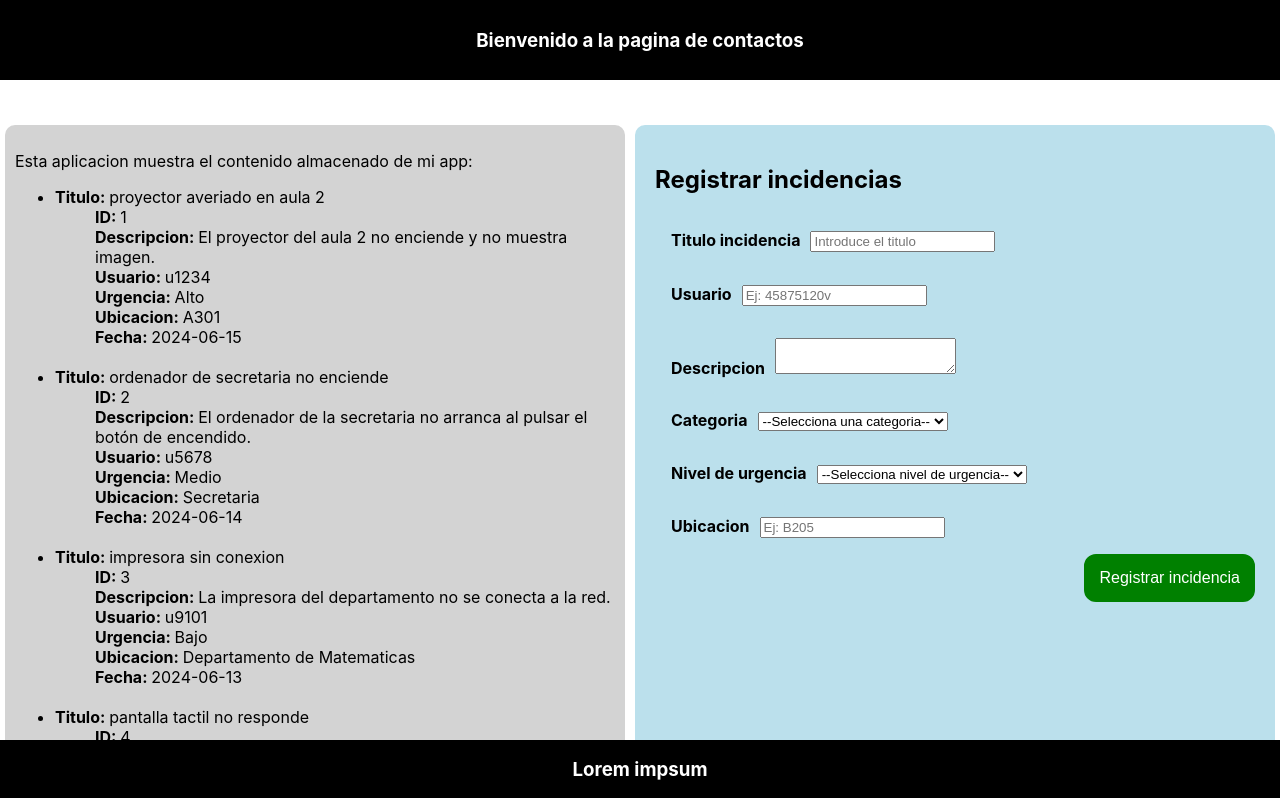
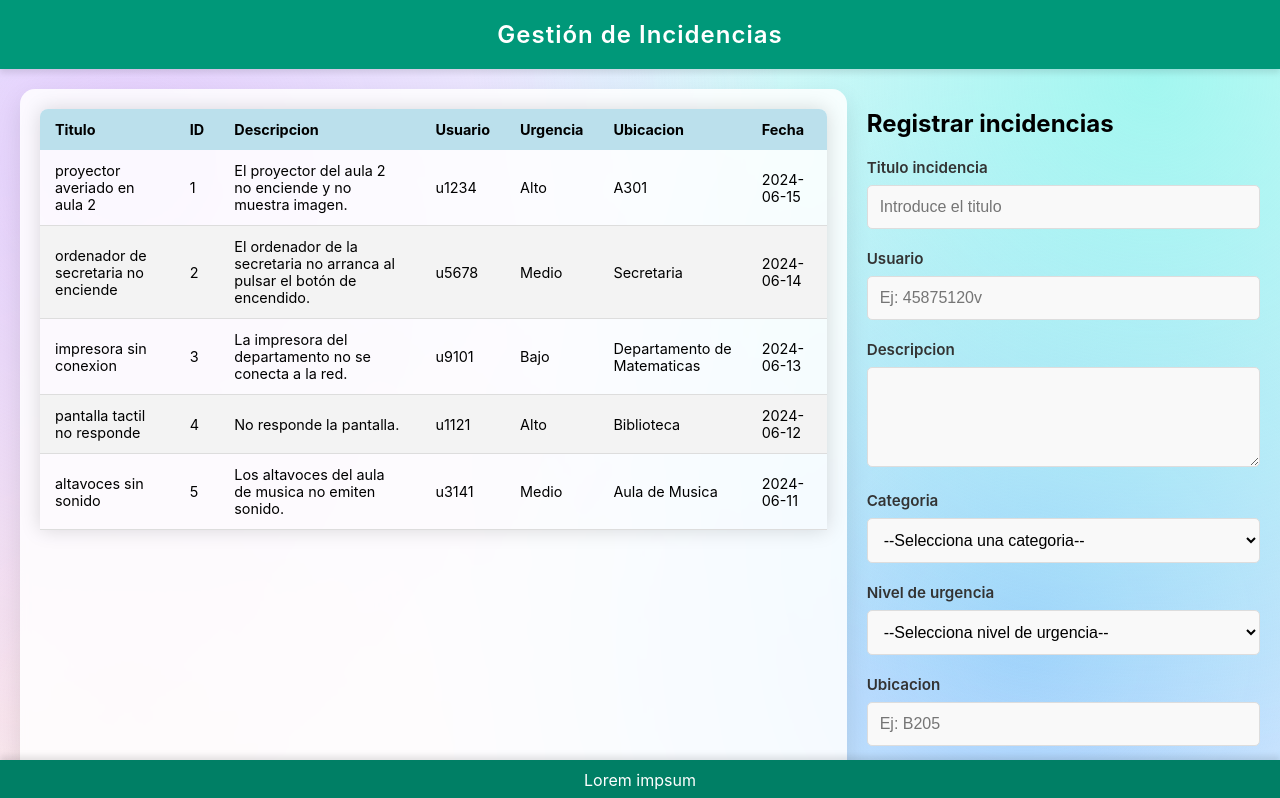
Before and after one commit to JavierAfonsoM/proyectoReact, a React (Create React App) app: page / in a window 1280 px wide. Shown: the top 798 px of the page. Built offline with nearby package versions, Linux system fonts and the light colour scheme.

Commit message:
Agregar cambios para UT04_ACT1c

```diff
--- a/src/components/Form.css
+++ b/src/components/Form.css
@@ -1,28 +1,86 @@
-.elemento-form {
-   padding: 16px;
-   border: 1px  ;
-}
-
-.elemento-form-button{
-   background-color: green;
-   color: white ;
-   font-size: medium;
-   border-radius: 12px;
-   padding: 5px;
-   border: 10px solid green;
-   float: right;
+.form-container {
+  max-width: 500px;
+  margin: 30px auto;
+  padding: 30px;
+  background-color: #ffffff;
+  border-radius: 8px;
+  box-shadow: 0 0 20px rgba(0, 0, 0, 0.1);
 
 }
 
-label{
-   padding-right: 10px;
-   font-weight: bold;
-
+.form-container h2 {
+  text-align: center;
+  color: #009879;
+  margin-bottom: 25px;
+  text-transform: uppercase;
+  font-size: 1.5rem;
+  letter-spacing: 1px;
 }
 
-input:focus{
 
-   background-color: rgba(46, 43, 43, 0.61);
-   color: white;
-   font-weight: bold;
+.elemento-form {
+  margin-bottom: 20px;
 }
+
+
+.elemento-form label {
+  display: block;
+  margin-bottom: 8px;
+  font-weight: 600;
+  color: #333;
+  font-size: 0.95em;
+}
+
+
+.elemento-form input[type="text"],
+.elemento-form select,
+.elemento-form textarea {
+  width: 100%;
+  padding: 12px;
+  border: 1px solid #ddd;
+  border-radius: 5px;
+  box-sizing: border-box;
+  font-size: 1em;
+  transition: border-color 0.3s ease;
+  background-color: #f9f9f9;
+}
+
+
+.elemento-form input:focus,
+.elemento-form select:focus,
+.elemento-form textarea:focus {
+  outline: none;
+  border-color: #009879;
+  background-color: #fff;
+  box-shadow: 0 0 5px rgba(0, 152, 121, 0.2);
+}
+
+
+.elemento-form textarea {
+  min-height: 100px;
+  resize: vertical;
+}
+
+
+.elemento-form-button {
+  width: 100%;
+  padding: 14px;
+  background-color: #009879;
+  color: white;
+  border: none;
+  border-radius: 5px;
+  font-size: 1.1em;
+  font-weight: bold;
+  cursor: pointer;
+  transition: background-color 0.3s ease, transform 0.1s;
+  margin-top: 10px;
+}
+
+
+.elemento-form-button:hover {
+  background-color: #007f65;
+}
+
+.elemento-form-button:active {
+  transform: scale(0.98);
+}
--- a/src/components/Form.js
+++ b/src/components/Form.js
@@ -1,7 +1,4 @@
 import './Form.css';
-
-
-
 
 function Form(props) {
 
@@ -15,7 +12,9 @@ function Form(props) {
             form.categoria.value,
             form.nivel.value,
             form.ubicacion.value
-        )
+        );
+        alert("Incidencia registrada con exito");
+        form.reset();
     }
 
 
--- /dev/null
+++ b/src/components/MiLista.css
@@ -0,0 +1,43 @@
+
+.tablaLista {
+  width: 100%;
+  border-collapse: collapse;
+  font-size: 0.9em;
+  min-width: 400px;
+  box-shadow: 0 0 20px rgba(0, 0, 0, 0.15);
+  border-radius: 8px 8px 0 0;
+  overflow: hidden;
+}
+
+.tablaLista thead tr {
+  background-color: rgb(187, 224, 236);
+  color: #000000;
+  text-align: left;
+  font-weight: bold;
+}
+
+
+.tablaLista th,
+.tablaLista td {
+  padding: 12px 15px;
+}
+
+
+.tablaLista tbody tr {
+  border-bottom: 1px solid #dddddd;
+  transition: all 0.2s ease;
+}
+
+
+.tablaLista tbody tr:nth-of-type(even) {
+  background-color: #f3f3f3;
+}
+
+
+
+.tablaLista tbody tr:hover {
+  background-color: #f1f1f1;
+  color: bold;
+  font-weight: 600;
+  cursor: default;
+}
--- a/src/components/MiLista.js
+++ b/src/components/MiLista.js
@@ -1,24 +1,35 @@
-
+import './MiLista.css';
 
 function MiLista(props) {
 
     return (
         <div>
-            <ul>
-                {props.incidencias.map((i) =>
-                (
-                    < li key={i.id_incidencia} >
-                        <dt> <strong>    Titulo:        </strong> {i.titulo}          </dt>
-                        <dd> <strong>    ID:            </strong> {i.id_incidencia}   </dd>
-                        <dd> <strong>    Descripcion:   </strong> {i.descripcion}     </dd>
-                        <dd> <strong>    Usuario:       </strong> {i.id_usuario}      </dd>
-                        <dd> <strong>    Urgencia:      </strong> {i.nivel_urgencia}  </dd>
-                        <dd> <strong>    Ubicacion:     </strong> {i.ubicacion}       </dd>
-                        <dd> <strong>    Fecha:         </strong> {i.fecha_registro}  </dd>
-                        <br />
-                    </li>
-                ))}
-            </ul >
+            <table className="tablaLista">
+                <thead>
+                    <tr>
+                        <th>Titulo</th>
+                        <th>ID</th>
+                        <th>Descripcion</th>
+                        <th>Usuario</th>
+                        <th>Urgencia</th>
+                        <th>Ubicacion</th>
+                        <th>Fecha</th>
+                    </tr>
+                </thead>
+                <tbody>
+                    {props.incidencias.map((i) => (
+                        <tr key={i.id_incidencia}>
+                            <td>{i.titulo}</td>
+                            <td>{i.id_incidencia}</td>
+                            <td>{i.descripcion}</td>
+                            <td>{i.id_usuario}</td>
+                            <td>{i.nivel_urgencia}</td>
+                            <td>{i.ubicacion}</td>
+                            <td>{i.fecha_registro}</td>
+                        </tr>
+                    ))}
+                </tbody>
+            </table>
         </div>
     )
 
--- a/src/footer/Footer.css
+++ b/src/footer/Footer.css
@@ -1,12 +1,19 @@
-#footer{
-    background-color: black;
+#footer {
+    background-color: #007f65;
     color: white;
     position: fixed;
-    text-align: center;
-
     bottom: 0;
     left: 0;
     width: 100%;
+    text-align: center;
+    padding: 10px 0;
+    font-size: 0.9em;
+    box-shadow: 0 -4px 6px rgba(0, 0, 0, 0.1);
+    z-index: 10;
+}
 
-
+#footer h3 {
+    margin: 0;
+    font-weight: 400;
+    font-size: 1rem;
 }
--- a/src/header/Header.css
+++ b/src/header/Header.css
@@ -1,8 +1,17 @@
-#header{
-    background-color: black;
+#header {
+    background-color: #009879;
     color: white;
+    text-align: center;
+    padding: 20px 0;
+    box-shadow: 0 4px 6px rgba(0, 0, 0, 0.1);
 
-    text-align: center;
-    padding: 10px;
+    position: relative;
+    z-index: 10;
+}
 
+#header h3 {
+    margin: 0;
+    font-weight: 600;
+    letter-spacing: 1px;
+    font-size: 1.5rem;
 }
--- a/src/header/Header.js
+++ b/src/header/Header.js
@@ -2,17 +2,14 @@ import React from "react";
 import './Header.css';
 
 class Header extends React.Component {
-
     render() {
         return (
             <div id="header">
                 <h3>
-                    Bienvenido a la pagina de contactos
+                    Gestión de Incidencias
                 </h3>
             </div>
         );
     }
-
 }
-
 export default Header;
--- a/src/main/App.css
+++ b/src/main/App.css
@@ -1,23 +1,42 @@
 
 
 .contenedor-incidencias {
-  padding-top: 40px;
   display: flex;
-  padding-bottom: 60px;
+  gap: 20px;
+  padding: 20px;
+  padding-bottom: 80px;
+  max-width: 1400px;
+  margin: 0 auto;
 }
 
 main {
-  flex: 1;
-  background-color: lightgray;
-  padding: 10px;
-  border: 5px solid white;
+  flex: 2;
+  background-color: rgba(255, 255, 255, 0.85);
+  padding: 20px;
   border-radius: 15px;
+  box-shadow: 0 10px 25px rgba(0,0,0,0.1);
+  backdrop-filter: blur(5px);
 }
 
+
 aside {
-  width: 600px;
-  background-color: rgb(187, 224, 236);
-  padding: 20px;
-  border: 5px solid white;
-  border-radius: 15px;
+  flex: 1;
+  min-width: 350px;
+  background-color: transparent;
+  border: none;
+  padding: 0;
 }
+
+body {
+  margin: 0;
+  padding: 0;
+  min-height: 100vh;
+  background-color: #f0f8ff;
+  background-image:
+  radial-gradient(circle at 10% 20%, rgba(224, 195, 252, 0.8) 0%, transparent 50%),
+  radial-gradient(circle at 90% 10%, rgba(144, 247, 236, 0.8) 0%, transparent 50%),
+  radial-gradient(circle at 80% 80%, rgba(142, 197, 252, 0.8) 0%, transparent 50%),
+  radial-gradient(circle at 10% 90%, rgba(255, 222, 225, 0.8) 0%, transparent 50%);
+  background-attachment: fixed;
+  background-size: 100% 100%;
+}
--- a/src/main/App.js
+++ b/src/main/App.js
@@ -111,7 +111,6 @@ function App() {
 
 
         <main>
-          <p>Esta aplicacion muestra el contenido almacenado de mi app:</p>
           <MiLista incidencias={incidencias} />
         </main>
 
```
Also changed, not shown: src/index.css (line endings or trailing spaces).
